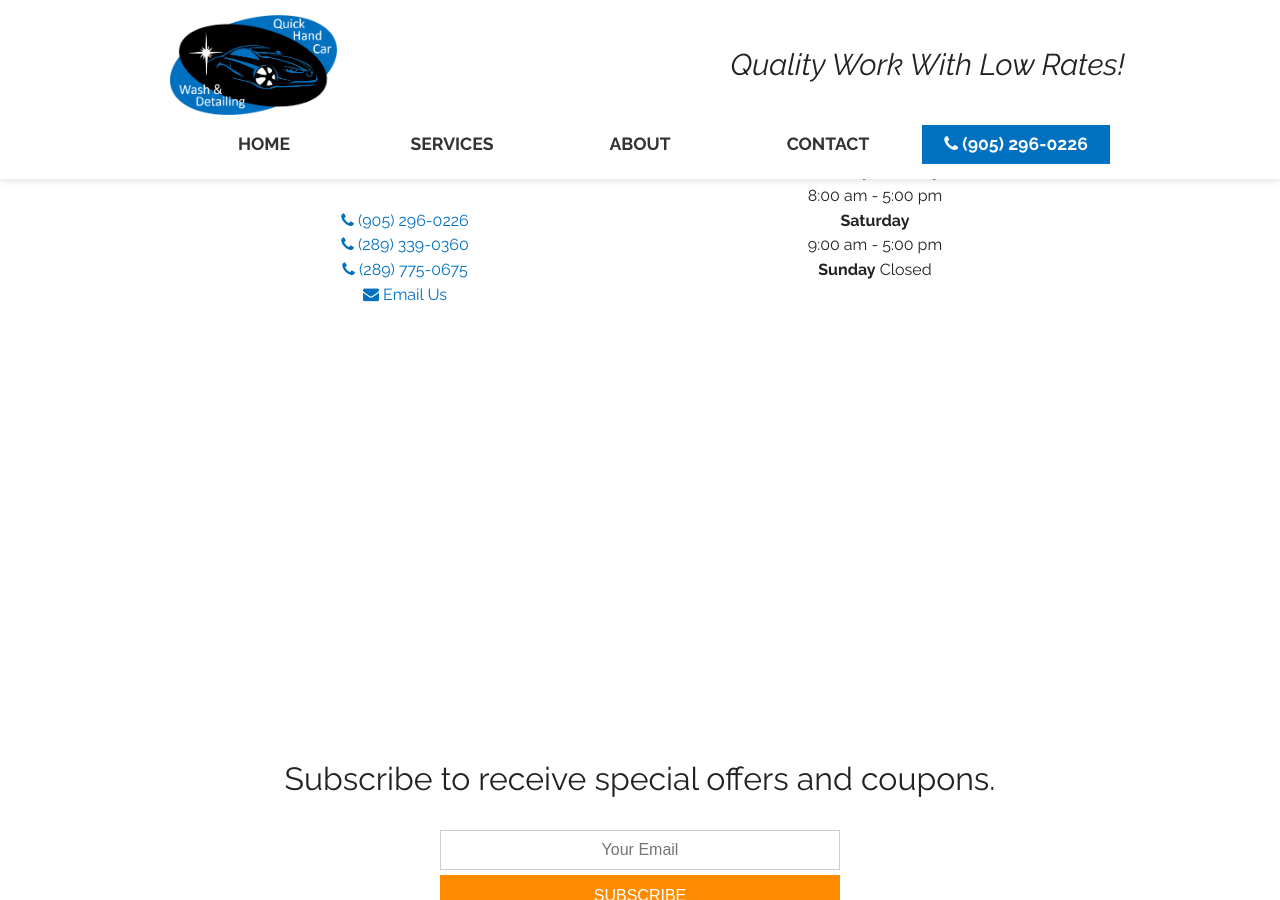
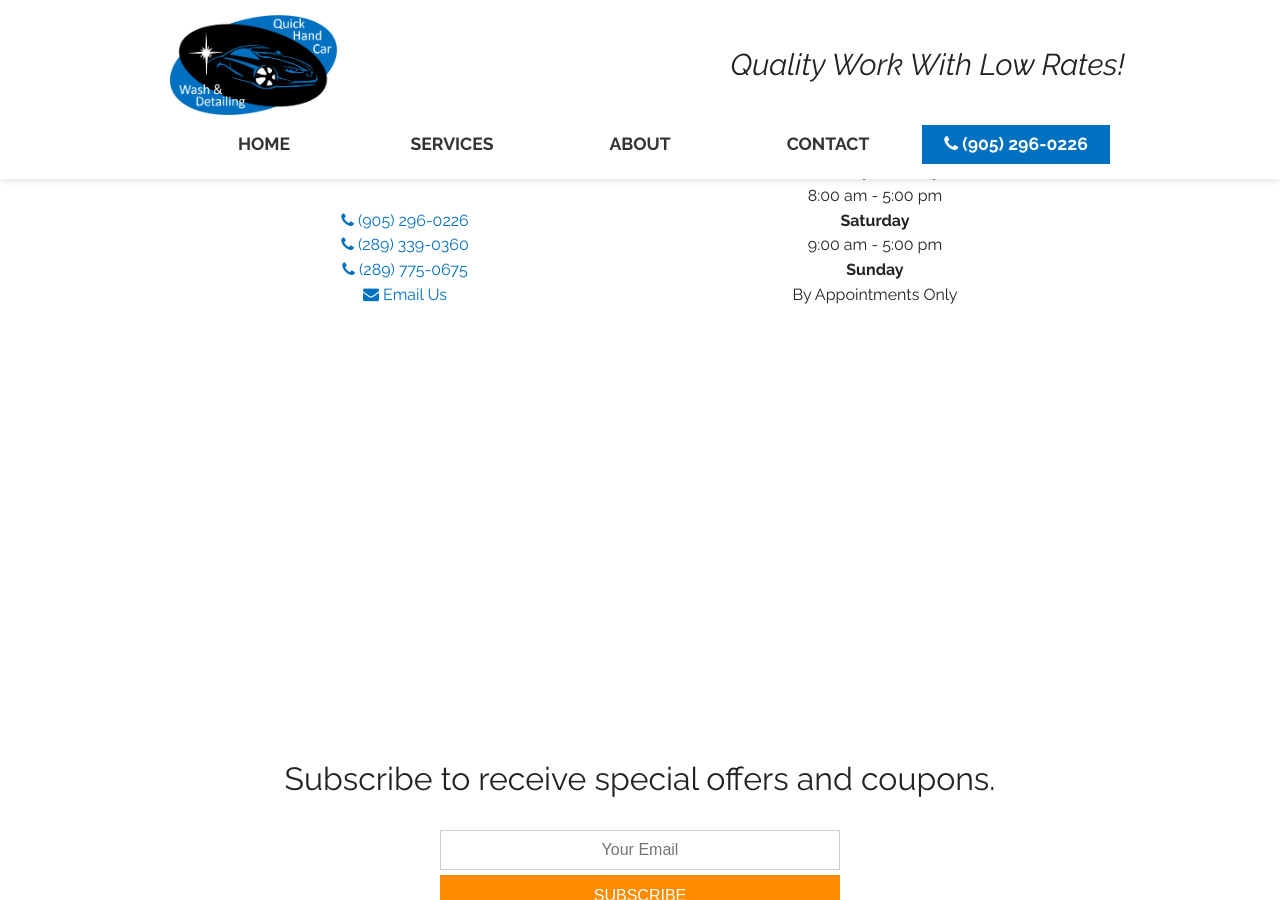
Before and after one commit to qhcw/website, a Jekyll site: the page built from index.markdown, in a window 1280 px wide and 900 px high, scrolled down 2727 px. Built offline with Jekyll 4.4.1, drawn with Linux system fonts in a browser that asks for light colours; nearby versions of some CDN libraries.

Commit message:
Updated Footer

```diff
--- a/_includes/footer.html
+++ b/_includes/footer.html
@@ -16,7 +16,7 @@
             <meta itemprop="openingHours" content="Mo,Tu,We,Th,Fr, 8:00-17:00, Sa 9:00-17:00">
             <p><b>Monday to Friday</b><br> <time datetime="8:00">8:00 am</time> - <time datetime="17:00">5:00 pm</time></p>
             <p><b>Saturday</b><br> <time datetime="9:00">9:00 am</time> - <time datetime="17:00">5:00 pm</time></p>
-            <p><b>Sunday</b> <time>Closed</time></p>
+            <p><b>Sunday</b><br> <time>By Appointments Only</time></p>
 
         </div>
         <div class="sm-12">
```
